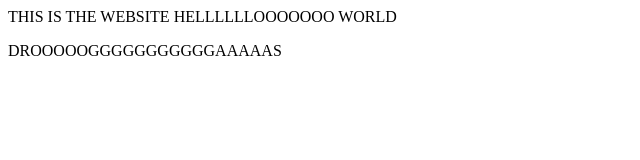
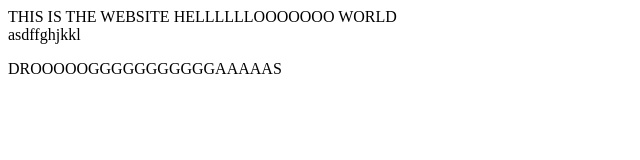
Before and after one commit to StevenPang7077/csClub, a plain HTML site: page index.html in a window 1280 px wide. Shown: the whole page, without its empty margins (0-640 px from the left). Drawn offline with Linux system fonts and the light colour scheme.

Commit message:
asdffghjkl

```diff
--- a/index.html
+++ b/index.html
@@ -5,6 +5,9 @@ THIS IS THE WEBSITE
 <body>
 HELLLLLLOOOOOOO WORLD
 </body>
+<div>
+  asdffghjkkl
+</div>
 <p>
 DROOOOOGGGGGGGGGGGAAAAAS
 </p>
```
